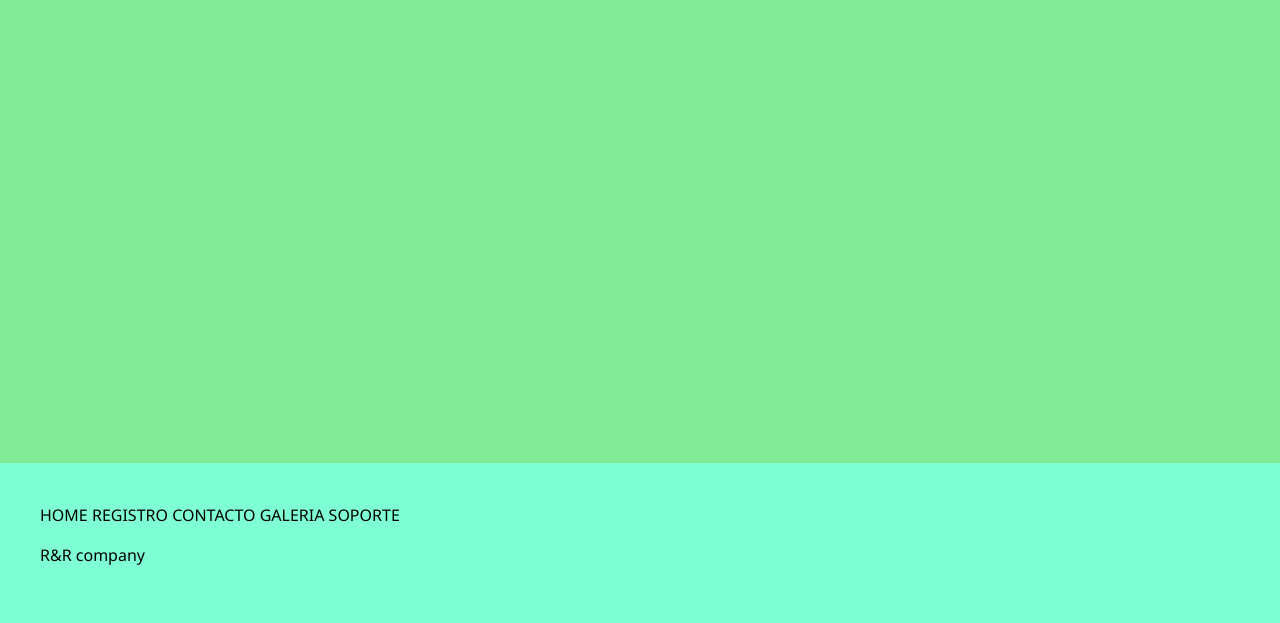
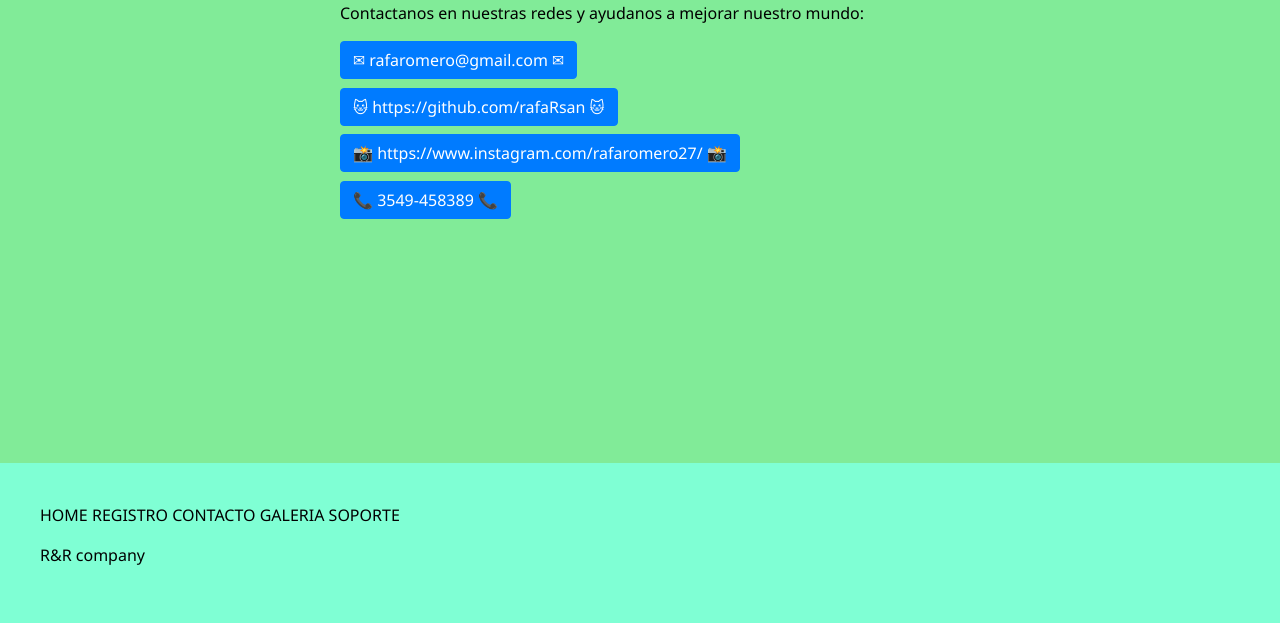
Before and after one commit to rafaRsan/paradise.github.io, a website: page soporte.html in a window 1280 px wide. Shown: the part 177-800 px from the top of the page. Drawn offline with nearby package versions, Linux system fonts and the light colour scheme.

Commit message:
SOPORTE ARREGLO

```diff
--- a/scss/style.scss
+++ b/scss/style.scss
@@ -20,7 +20,6 @@ nav {
     justify-content: center;
     flex-wrap: nowrap;
 }
-
 
 
 li a:hover{
@@ -99,6 +98,7 @@ body {
     height: 250px;
     object-fit: cover;
 }
+
 
 
 .contacto_contacto{
--- a/soporte.html
+++ b/soporte.html
@@ -17,11 +17,33 @@
         <a class="nav-item nav-link" href="contacto.html">CONTACTO</a>
         <a class="nav-item nav-link" href="galeria.html">GALERIA</a>
     </nav>
-    <div></div>
+    <div class="principal">
+        <section>
+            <h1 class="center sizex4">AYUDANOS A MEJORAR</h1>
+            <div class="principalText">
+                <p>
+                    Contactanos en nuestras redes y ayudanos a mejorar nuestro mundo:
+                    <h3>
+                        <button type="submit" class="btn btn-primary">✉ rafaromero@gmail.com ✉</button>
+                    </h3>
+                    <h3>
+                        <button type="submit" class="btn btn-primary">🐱 https://github.com/rafaRsan 🐱</button>
+                    </h3>
+                    <h3>
+                        <button type="submit" class="btn btn-primary">📸 https://www.instagram.com/rafaromero27/ 📸</button>
+                    </h3>
+                    <h3>
+                        <button type="submit" class="btn btn-primary">📞 3549-458389 📞</button>
+                    </h3>
+                </p>
+            </div>
+        </section>
+    </div>
     <footer>
         <div class="footerSection">
             <p class="footerLinks">
                 <a href="index.html">HOME</a>
+
                 <a href="registro.html">REGISTRO</a>
                 <a href="contacto.html">CONTACTO</a>
                 <a href="galeria.html">GALERIA</a>
```
